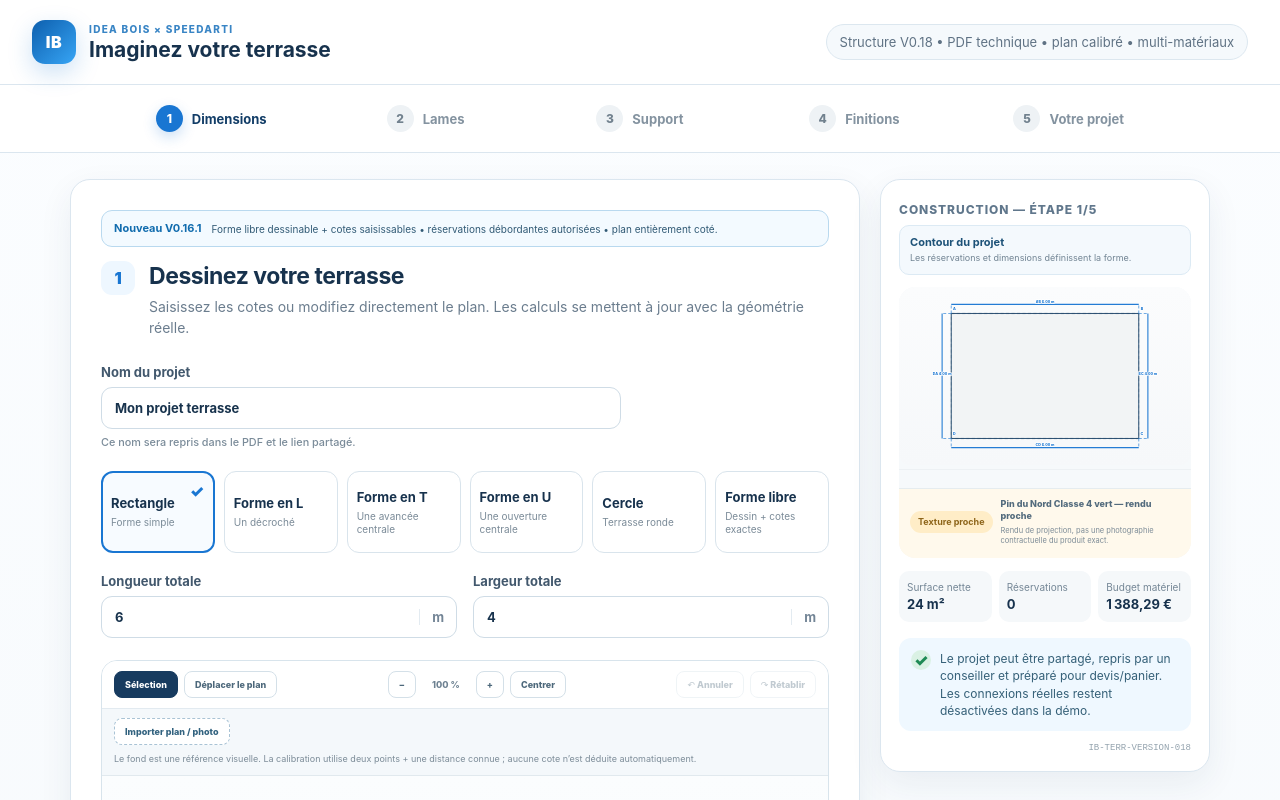
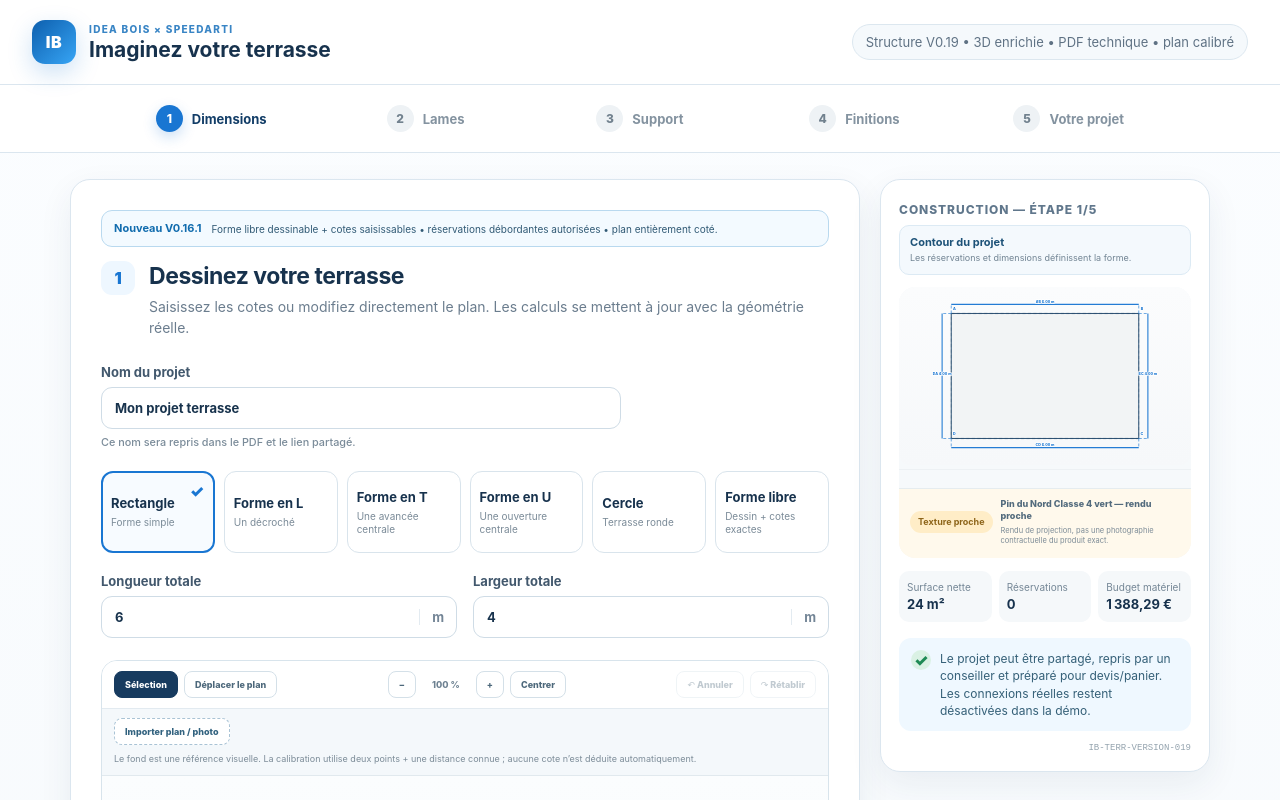
Before and after one commit to thibaultmourlane7/idea-bois-configurateur-terrasse, a React (Vite) app: page / in a window 1280 px wide. Shown: the top 800 px of the page. Built offline with nearby package versions, Linux system fonts and the light colour scheme; grey boxes are pictures that could not be loaded.

Commit message:
Phase 5 — finaliser V0.19 et rapport des 5 phases

```diff
--- a/package.json
+++ b/package.json
@@ -1,7 +1,7 @@
 {
   "name": "idea-bois-configurateur-terrasse",
   "private": true,
-  "version": "0.18.0",
+  "version": "0.19.0",
   "type": "module",
   "scripts": {
     "dev": "vite",
--- a/src/App.tsx
+++ b/src/App.tsx
@@ -208,7 +208,7 @@ export default function App() {
         </div>
         <div className="topbar-actions">
           {savedAvailable && <button type="button" className="resume-button" onClick={resumeLocal}>Reprendre mon projet</button>}
-          <div className="header-note">Structure V0.18 • PDF technique • plan calibré • multi-matériaux</div>
+          <div className="header-note">Structure V0.19 • 3D enrichie • PDF technique • plan calibré</div>
         </div>
       </header>
 
--- a/src/engine/configurator.ts
+++ b/src/engine/configurator.ts
@@ -11,13 +11,13 @@ import { computeTechnicalSizing } from './technical';
 import { computeStructure } from './structure';
 import { computeSupportPlan, SUPPORT_PLAN_TAG } from './supportPlan';
 
-export const VERSION_TAG = 'IB-TERR-VERSION-018';
+export const VERSION_TAG = 'IB-TERR-VERSION-019';
 export const CATALOG_TAG = 'SA-TERR-CATALOG-002';
 export const GAP_TAG = 'SA-TERR-GAP-001';
 
 export function runConfigurator(input: ProjectInput): ConfiguratorResult {
   const diagnostics: Diagnostic[] = [...validateProject(input)];
-  const trace: string[] = [`[${VERSION_TAG}] Calepinage CALPI adapté terrasse : pose entière/1-2/1-3, raccords globaux cohérents et lambourdes sans explosion d’axes.`];
+  const trace: string[] = [`[${VERSION_TAG}] V0.19 : calepinage CALPI, structures multi-matériaux, plan/photo calibré, PDF technique et 3D enrichie.`];
 
   if (diagnostics.some((d) => d.severity === 'blocking')) {
     return { valid: false, diagnostics, trace: [...trace, 'Calcul bloqué : géométrie ou données de base invalides.'] };
```
Also changed, not shown: 2 other files (tests, documents, lock files or other folders).
